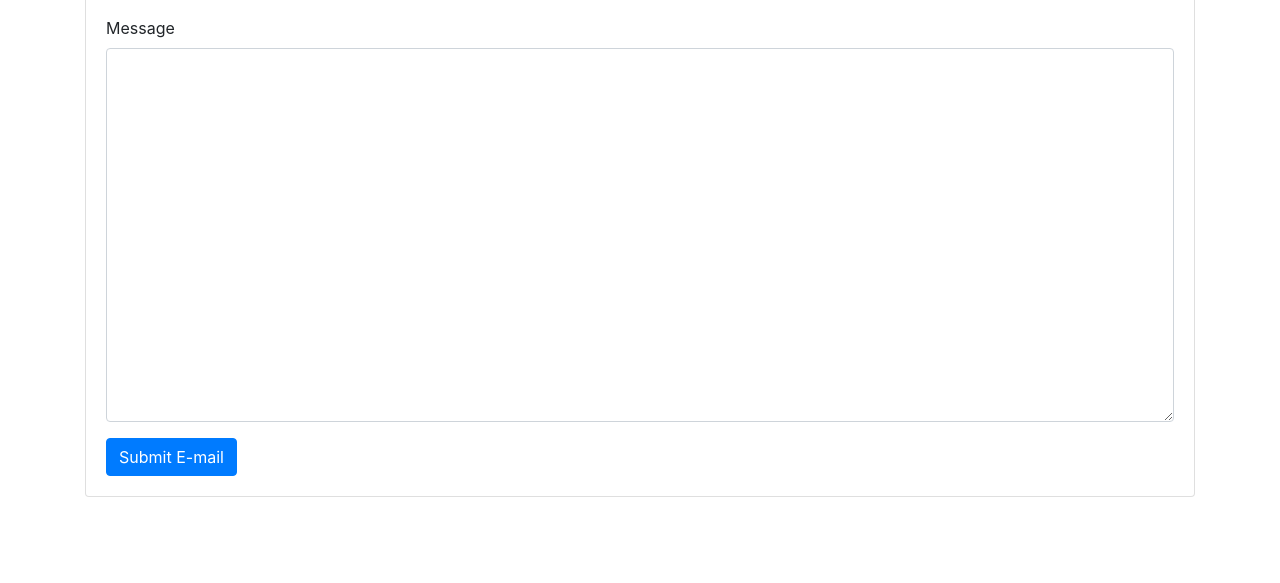
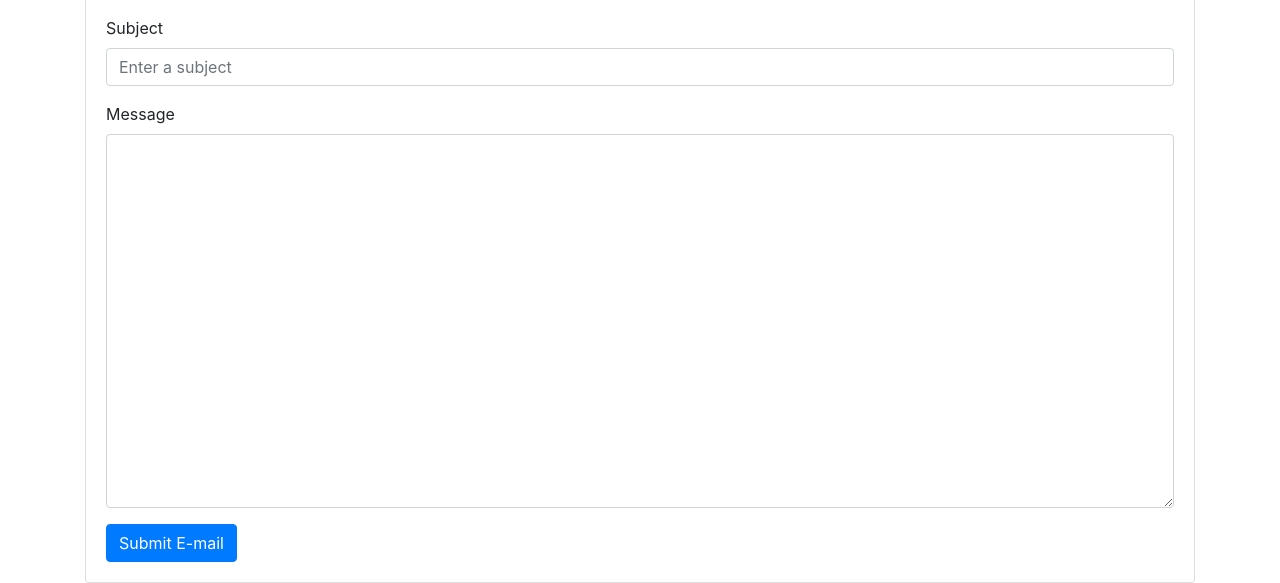
Before and after one commit to carlosbranco/contact-leads, a PHP site: page / in a window 1280 px wide. Shown: the part 312-895 px from the top of the page. Before the commit the page ends 809 px from the top, so only its background shows below. Run offline with PHP 8.4, Linux system fonts and the light colour scheme.

Commit message:
Update readme

```diff
--- a/index.php
+++ b/index.php
@@ -64,6 +64,10 @@ if( isset($_POST['spinner'])){
         function run() {
             let file = document.getElementById("email").value;
             let lead_name = document.getElementById("lead_name").value;
+            let subject = document.getElementById("subject").value;
+            subject = subject.replace(':name', lead_name);
+            document.getElementById("subject").value = subject;
+
             $.ajax({
 			  method: "POST",
 			  url: "index.php",
@@ -180,6 +184,10 @@ if( isset($_POST['email']) && isset($_POST['smtp']) && !empty($_POST['smtp'])){
     	</div>
     </div>
     </div>
+      <div class="form-group">
+    <label for="subject">Subject</label>
+    <input type="email" name="subject" class="form-control" id="subject" placeholder="Enter a subject" required="required">
+  </div>
   <div class="form-group">
     <label for="email">Message</label>
 		<textarea id="message" name="message" class="form-control" rows="15"></textarea>
```
Also changed, not shown: README.md.
